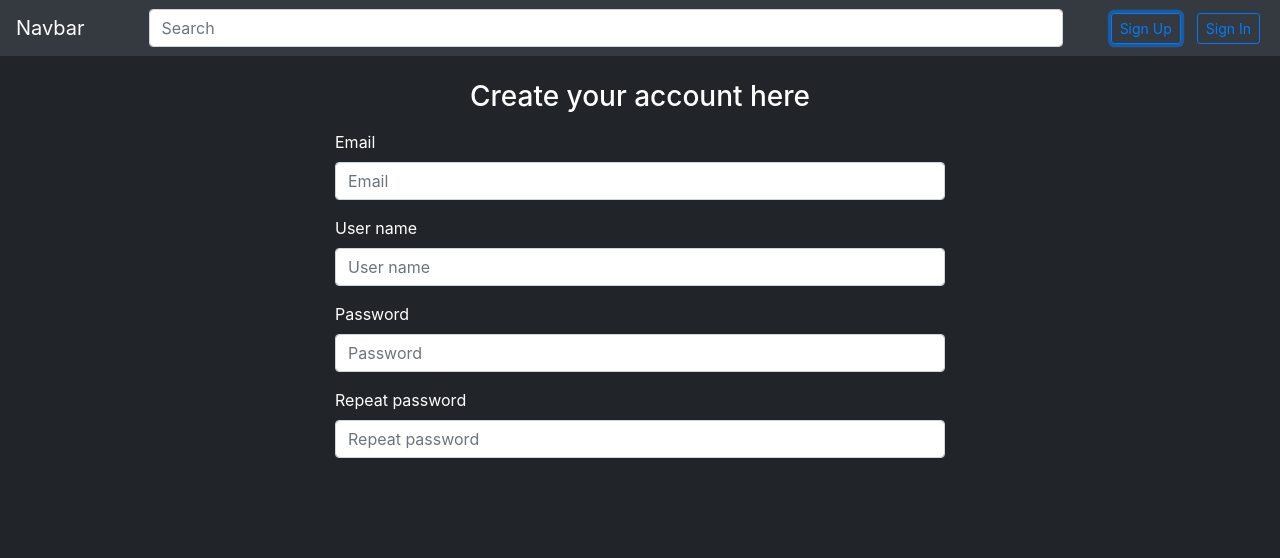
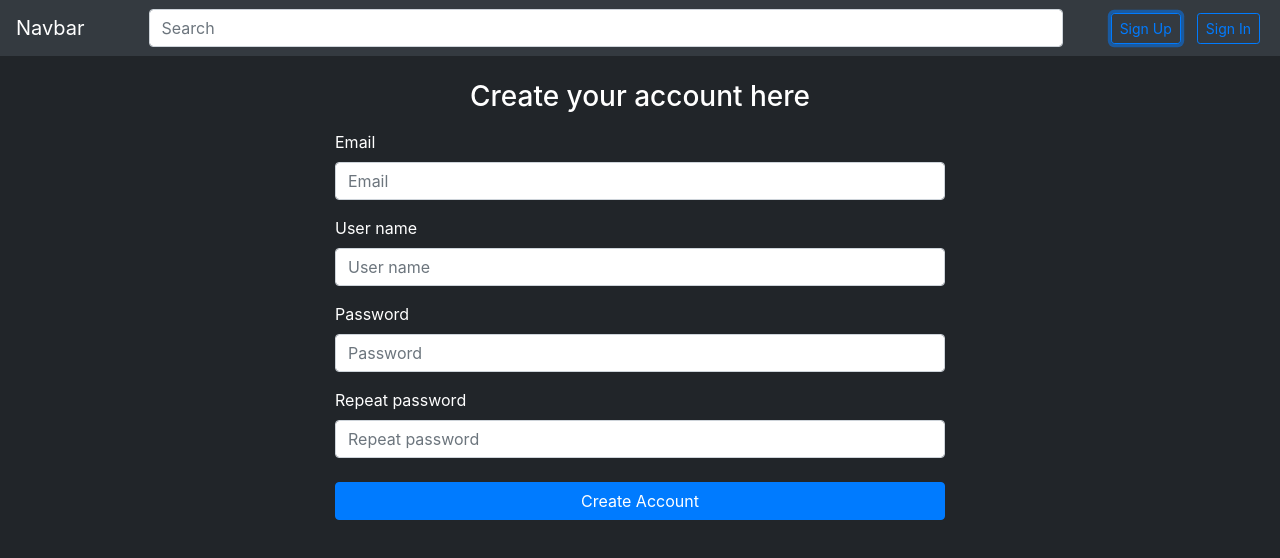
Before and after one commit to OrangeDev22/music-directory-react, a React (Create React App) app: page / in a window 1280 px wide. Both pictures are taken after a click on the button "Sign Up". Shown: the top 558 px of the page. Built offline with nearby package versions, Linux system fonts and the light colour scheme; no server answers.

Commit message:
user account created

```diff
--- a/src/components/NavComponent.js
+++ b/src/components/NavComponent.js
@@ -7,9 +7,7 @@ function NavComponent() {
 
   return (
     <Navbar bg="dark" variant="dark" className="d-flex">
-      <Link to="/">
-        <Navbar.Brand href="#home">Navbar</Navbar.Brand>
-      </Link>
+      <Navbar.Brand href="/">Navbar</Navbar.Brand>
       <Form inline className="flex-grow-1 ml-5 mr-5">
         <FormControl type="text" placeholder="Search" className=" w-100" />
       </Form>
--- a/src/pages/signUpPage.js
+++ b/src/pages/signUpPage.js
@@ -1,28 +1,70 @@
-import React from "react";
-import { Form, FormControl, Container, Button } from "react-bootstrap";
+import React, { useRef } from "react";
+import { Form, FormControl, Button } from "react-bootstrap";
+import { useHistory } from "react-router-dom";
+import { auth } from "../firebase";
 
 function SignUpComponent() {
+  const history = useHistory();
+  const emailRef = useRef(null);
+  const userNameRef = useRef(null);
+  const passwordRef = useRef(null);
+  const passwordRepeatRef = useRef(null);
+
+  const signUp = (e) => {
+    e.preventDefault();
+    const email = emailRef.current.value;
+    const userName = userNameRef.current.value;
+    const password = passwordRef.current.value;
+    const passwordRepeat = passwordRepeatRef.current.value;
+    if (password === passwordRepeat) {
+      auth
+        .createUserWithEmailAndPassword(email, password)
+        .then(() => history.push("/"))
+        .catch((error) => alert(error.message));
+    } else {
+      alert("Your password is not the same!");
+    }
+  };
+
   return (
     <>
       <h3 className="text-center mt-4">Create your account here</h3>
       <div className="h-100">
-        <Form className="col-lg-6 offset-lg-3 mt-3 ">
+        <Form
+          className="col-lg-6 offset-lg-3 mt-3 d-flex flex-column "
+          onSubmit={(e) => signUp(e)}
+        >
           <Form.Group>
             <Form.Label>Email</Form.Label>
-            <FormControl placeholder="Email" />
+            <FormControl type="email" placeholder="Email" ref={emailRef} />
           </Form.Group>
           <Form.Group>
             <Form.Label>User name</Form.Label>
-            <FormControl placeHolder="User name" />
+            <FormControl
+              type="text"
+              placeholder="User name"
+              ref={userNameRef}
+            />
           </Form.Group>
           <Form.Group>
             <Form.Label>Password</Form.Label>
-            <FormControl placeHolder="Password" />
+            <FormControl
+              type="password"
+              placeholder="Password"
+              ref={passwordRef}
+            />
           </Form.Group>
           <Form.Group>
             <Form.Label>Repeat password</Form.Label>
-            <FormControl placeHolder="Repeat password" />
+            <FormControl
+              type="password"
+              placeholder="Repeat password"
+              ref={passwordRepeatRef}
+            />
           </Form.Group>
+          <Button className="mt-2" type="submit">
+            Create Account
+          </Button>
         </Form>
       </div>
     </>
```
